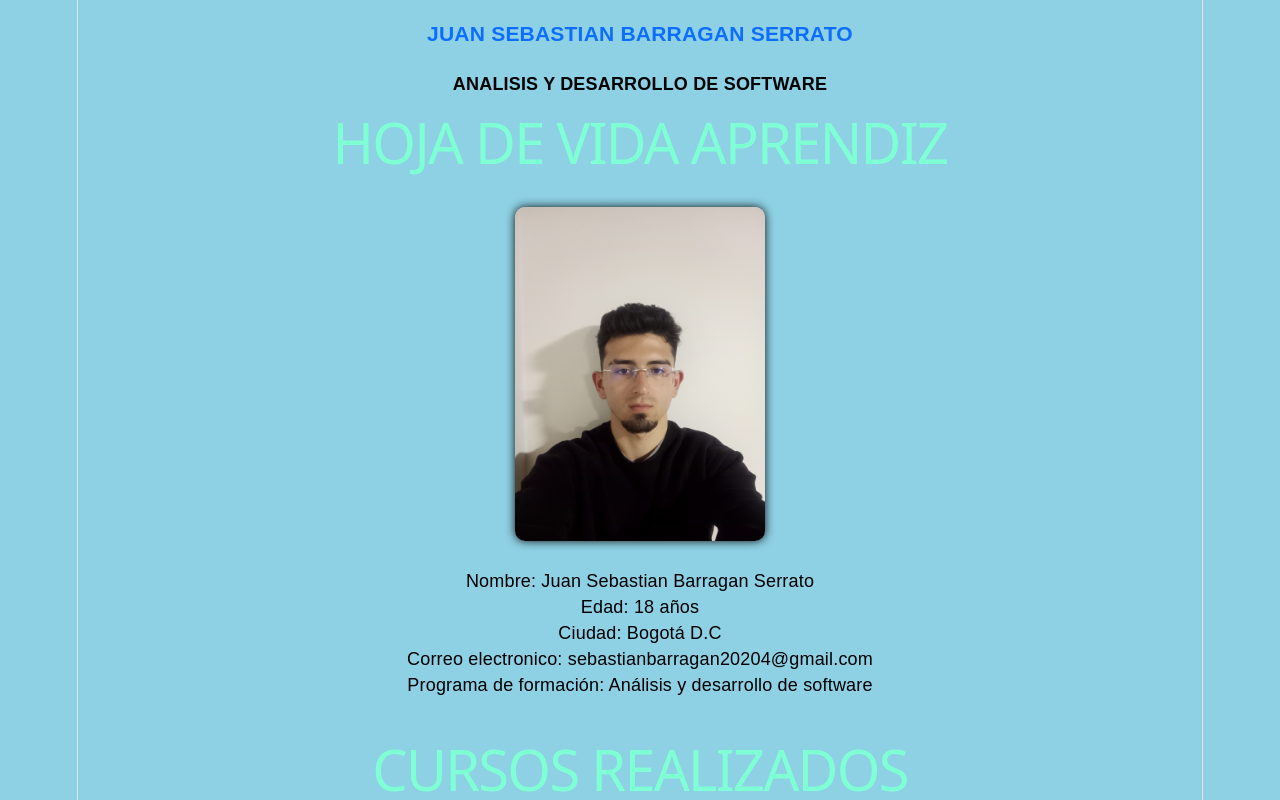
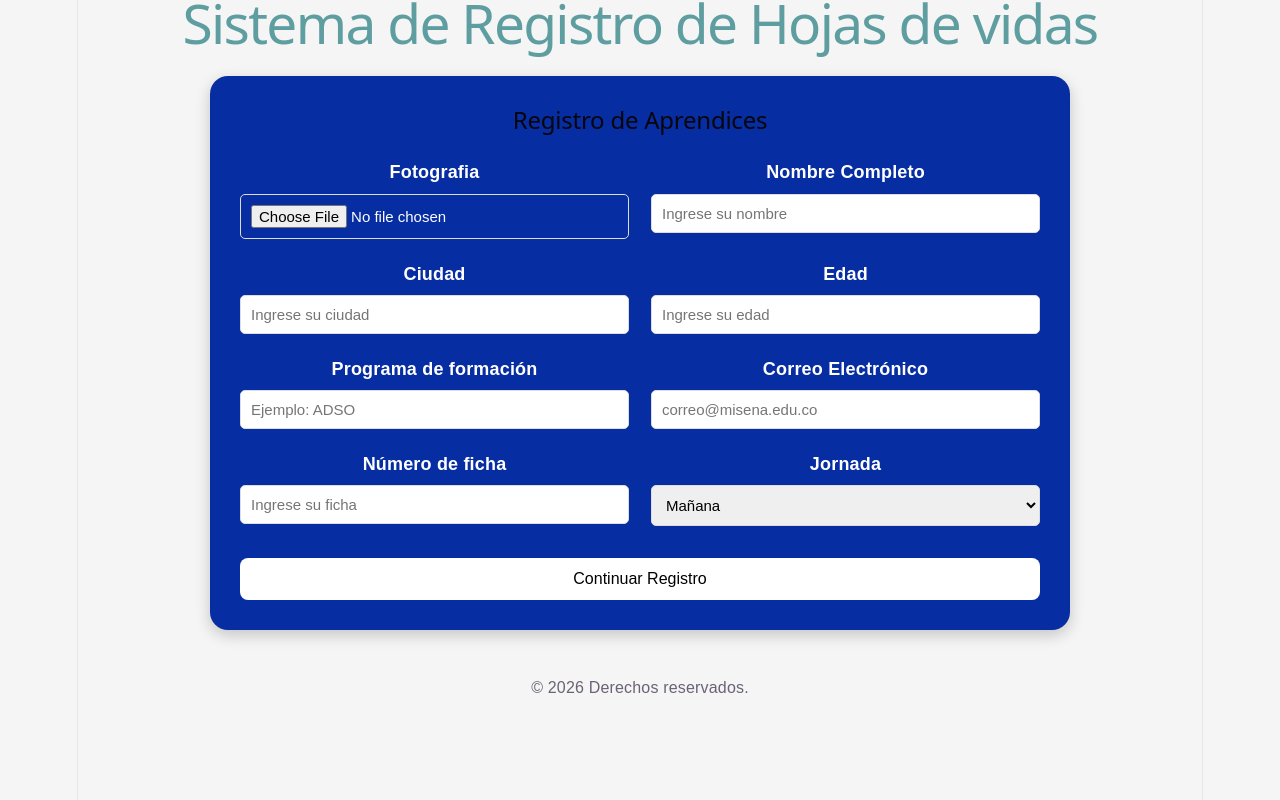
Before and after one commit to JuanbarraSe/ProyectoReact, a React (Vite) app: page / in a window 1280 px wide. Shown: the top 800 px of the page. Built offline with nearby package versions, Linux system fonts and the light colour scheme.

Commit message:
Cambio entre formularios

```diff
--- a/src/App.css
+++ b/src/App.css
@@ -1,34 +1,106 @@
 body{
-  background-color: #8ed0e4;
-  font-family: Arial, Helvetica, sans-serif;
-}
-
-h3{
-  color: #0d6efd;
-}
-
-h4{
-  color: #030303;
+    background-color: whitesmoke;
+    font-family: Arial, Helvetica, sans-serif;
+    margin: 0;
+    padding: 0;
 }
 
 h1{
-  color:aquamarine;
+    color:cadetblue;
+    text-align: center;
+    font-size: 55px;
+    margin-top: 10px;
+    margin-bottom: 10px;
 }
 
-p{
-  color:black;
-  font-size: 18px;
+h2{
+    text-align: center;
+    margin-bottom: 25px;
 }
 
-img{
-  border-radius: 10px;
-  margin: 20px;
-  box-shadow: 0 0 10px rgb(15, 14, 14);
+.formulario{
+    background-color: rgb(6, 45, 162);
+    color: white;
+    width: 800px;
+    margin: 30px auto;
+    padding: 30px;
+    border-radius: 18px;
+    box-shadow: 0 5px 15px rgba(0,0,0,.2);
+}
+
+form{
+    display: grid;
+    grid-template-columns: repeat(2, 1fr);
+    gap: 22px;
+}
+
+.Grupo{
+    display: flex;
+    flex-direction: column;
+}
+
+label{
+    text-align: center;
+    font-weight: bold;
+    margin-bottom: 8px;
+    font-size: 18px;
+}
+
+input,
+select{
+    width: 100%;
+    padding: 10px;
+    border: 1px solid #ddd;
+    border-radius: 5px;
+    box-sizing: border-box;
+    font-size: 15px;
+}
+
+input:focus,
+select:focus{
+    outline: none;
+    border: 2px solid #4f46e5;
 }
 
 button{
-  border-radius: 15px;
-  width: 100px;
-  color: #f5f5f5;
-  background-color: darkblue;
+    grid-column: 1 / 3;
+    margin-top: 10px;
+    padding: 12px;
+    border: none;
+    border-radius: 8px;
+    background: white;
+    color: black;
+    font-size: 16px;
+    cursor: pointer;
+    width: 100%;
 }
+
+button:hover{
+    background: wheat;
+}
+
+footer{
+    text-align: center;
+    margin-top: 15px;
+    font-size: 16px;
+}
+
+.academico{
+    background-color: rgb(6, 45, 162);
+    color: white;
+    width: 800px;
+    margin: 30px auto;
+    padding: 30px;
+    border-radius: 18px;
+    box-shadow: 0 5px 15px rgba(0,0,0,.2);
+}
+
+.experiencia{
+    background-color: rgb(6, 45, 162);
+    color: white;
+    width: 800px;
+    margin: 30px auto;
+    padding: 30px;
+    border-radius: 18px;
+    box-shadow: 0 5px 15px rgba(0,0,0,.2);
+}
--- a/src/App.jsx
+++ b/src/App.jsx
@@ -1,51 +1,69 @@
-import { useState } from 'react'
-import foto from "./assets/Foto.jpg"
+import { useState } from "react";
+import Header from './components/header'
+import Formulario from './components/FormularioDatos'
+import Footer from './components/footer'
+import Academico from "./components/FormularioAcademico";
+import Experiencia from "./components/FormularioExperiencia";
 import './App.css'
 
 function App() {
-  const [count, setCount] = useState(0)
+
+  const[paso, setPaso] = useState(1);
+
+  const [persona, setPersona] = useState({
+    foto: null,
+    nombre: "",
+    ciudad: "",
+    edad: "",
+    programa: "",
+    correo:"",
+    ficha:"",
+    jornada:"Mañana",
+
+    //Informacion de estudios
+    nivel:"",
+    titulo:"",
+    cursos: "",
+    institución:"",
+    anio:"",
+
+
+    //Experiencia
+    empresa:"",
+    tiempo:"",
+    cargo:"",
+    funciones:""
+  })
 
   return (
     <>
-    <div>
-      <h3>JUAN SEBASTIAN BARRAGAN SERRATO</h3>
-      <h4>ANALISIS Y DESARROLLO DE SOFTWARE</h4>
-      <h1>HOJA DE VIDA APRENDIZ</h1>
-      <img src={foto} alt="Foto de perfil" width="250"></img>
-      <p>Nombre: Juan Sebastian Barragan Serrato</p>
-      <p>Edad: 18 años</p>
-      <p>Ciudad: Bogotá D.C</p>
-      <p>Correo electronico: sebastianbarragan20204@gmail.com</p>
-      <p>Programa de formación: Análisis y desarrollo de software</p>
-    </div>
-    <br></br>
+    <Header/>
+    {
+      paso == 1 && <Formulario
+        persona = {persona}
+        setPersona = {setPersona}
+        siguiente = {() => setPaso(2)}
+        />
+    }
 
-    <div>
-      <h1>CURSOS REALIZADOS</h1>
-      <p>
-        Bilingüismo: Nivel 1-2 <br></br>
-        Técnico: Programación de software
-      </p>
-    </div>
+    {
+      paso == 2 && <Academico
+      persona={persona}
+      setPersona={setPersona}
+      anterior = {() => setPaso(1)}
+      siguiente={() => setPaso(3)}
+      />
+    }
 
-    <div>
-      <h1>OBEJTIVO PROFESIONAL</h1>
-      <p>¿Por qué desea aprender React?
-        <br></br>
-        Para mejorar mis habilidades como desarollador.
-      </p>
-      <br></br>
-      <p>¿En qué tipo de proyectos le gustaría utilizarlo?</p>
-      <p>
-        En el sector público, marketing y finanzas.
-      </p>
-    </div>
-    <br></br>
-    <div>
-      <button>Conoce más sobre mí</button>
-    </div>
+    {
+      paso == 3 && <Experiencia
+      persona={persona}
+      setPersona={setPersona}
+      anterior= {() => setPaso(2)}
+      />
+    }
+    <Footer/>
     </>
   )
 }
-
 export default App
--- /dev/null
+++ b/src/components/FormularioAcademico.jsx
@@ -0,0 +1,60 @@
+import { useState } from "react";
+function Academico({persona, setPersona, anterior, siguiente}){
+
+    const [formación, setFormación] = useState("");
+    const [titulo, setTitulo] = useState("");
+    const [cursos, setCursos] = useState("");
+    const [institución, setInstitución] = useState("");
+    const [año, setAño] = useState("");
+
+    const continuar = (e) => {
+
+        e.preventDefault();
+        alert("Datos academicos ingresados correctamente");
+        if(siguiente){
+            siguiente();
+        }
+    }
+    return (
+        <div className="academico">
+            <h2>DATOS ACADEMICOS</h2>
+
+            <form onSubmit={continuar}>
+                <div className="Grupo">
+                    <label>Nivel de formación</label>
+                    <select>
+                        <option>Técnico</option>
+                        <option>Tecnólogo</option>
+                        <option>Profesional</option>
+                        <option>Maestría</option>
+                    </select>
+                </div>
+
+                <div className="Grupo">
+                    <label>Titulo Obtenido</label>
+                    <input type="text" placeholder="Ingrese el titulo"/>
+                </div>
+
+                <div className="Grupo">
+                    <label>Cursos Realizados</label>
+                    <input type="text" placeholder="Escriba sus cursos"/>
+                </div>
+
+                <div className="Grupo">
+                    <label>Institución Educativa</label>
+                    <input type="text" placeholder="Ingrese la institución"/>
+                </div>
+
+                <div className="Grupo">
+                    <label>Año de Graduación</label>
+                    <input type="text" placeholder="Ejemplo: 2025"/>
+                </div>
+
+                <button type="button" onClick={anterior}> ← Anterior </button>
+                <button type="submit"> Continuar → </button>
+            </form>
+        </div>
+    )
+}
+
+export default Academico
--- /dev/null
+++ b/src/components/FormularioDatos.jsx
@@ -0,0 +1,100 @@
+import { useState } from "react";
+function Formulario({siguiente}){
+
+    const [foto, setFoto] = useState(null);
+    const [nombre, setNombre] = useState("");
+    const [ciudad, setCiudad] = useState("");
+    const [edad, setEdad] = useState("");
+    const [programa, setPrograma] = useState("");
+    const [correo, setCorreo] = useState("");
+    const [ficha, setFicha] = useState("");
+    const [jornada, setJornada] = useState("Mañana");
+
+    const continuar = (e) => {
+
+        e.preventDefault();
+        alert("Los datos fueron capturados correctamente");
+        if(siguiente){
+            siguiente();
+        }
+    }
+    return (
+        <div className="formulario">
+            <h2>Registro de Aprendices</h2>
+
+            <form onSubmit={continuar}>
+
+                <div className="Grupo">
+                    <label>Fotografia</label>
+                    <input type="file" accept="image/*"
+                    onChange={(e) => setFoto(e.target.files[0])}
+                    />
+                </div>
+
+                <div className="Grupo">
+                    <label>Nombre Completo</label>
+                    <input type="text" placeholder="Ingrese su nombre"
+                    value={nombre}
+                    onChange = {(e) => setNombre(e.target.value)}
+                    />
+                </div>
+
+                <div className="Grupo">
+                    <label>Ciudad</label>
+                    <input type="text" placeholder="Ingrese su ciudad"
+                    value={ciudad}
+                    onChange={(e) => setCiudad(e.target.value)}
+                    />
+                </div>
+
+                <div className="Grupo">
+                    <label>Edad</label>
+                    <input type="number" placeholder="Ingrese su edad"
+                    value={edad}
+                    onChange={(e) => setEdad(e.target.value)}
+                    />
+                </div>
+
+                <div className="Grupo">
+                    <label>Programa de formación</label>
+                    <input type="text" placeholder="Ejemplo: ADSO"
+                    value={programa}
+                    onChange={(e) => setPrograma(e.target.value)}
+                    />
+                </div>
+
+                <div className="Grupo">
+                    <label>Correo Electrónico</label>
+                    <input type="email" placeholder="correo@misena.edu.co"
+                    value={correo}
+                    onChange={(e) => setCorreo(e.target.value)}
+                    />
+                </div>
+
+                <div className="Grupo">
+                    <label>Número de ficha</label>
+                    <input type="number" placeholder="Ingrese su ficha"
+                    value={ficha}
+                    onChange={(e) => setFicha(e.target.value)}
+                    />
+                </div>
+
+                <div className="Grupo">
+                    <label>Jornada</label>
+                    <select value={jornada}
+                    onChange={(e) => setJornada(e.target.value)}>
+                        <option>Mañana</option>
+                        <option>Tarde</option>
+                        <option>Noche</option>
+                        <option>Mixta</option>
+                    </select>
+                </div>
+
+                <button type="submit">
+                    Continuar Registro
+                </button>
+            </form>
+        </div>
+    )
+}
+export default Formulario
--- /dev/null
+++ b/src/components/FormularioExperiencia.jsx
@@ -0,0 +1,49 @@
+import { useState } from "react";
+function Experiencia({anterior}){
+
+    const [empresa, setEmpresa] = useState("");
+    const [experiencia, setExperiencia] = useState("");
+    const [cargo, setCargo] = useState("");
+    const [funciones, setFunciones] = useState("");
+
+    const continuar = (e) => {
+        e.preventDefault();
+        alert("Datos de experiencia cargados correctamente");
+        if(siguiente){
+            siguiente();
+        }
+    }
+
+    return (
+        <div className="experiencia">
+            <h2>EXPERIENCIA</h2>
+
+            <form onSubmit={continuar}>
+
+                <div className="Grupo">
+                    <label>Empresa</label>
+                    <input type="text" placeholder="Nombre de la empresa"/>
+                </div>
+
+                <div className="Grupo">
+                    <label>Tiempo de Experiencia</label>
+                    <input type="text" placeholder="Eejmeplo: 1"/>
+                </div>
+
+                <div className="Grupo">
+                    <label>Cargo</label>
+                    <input type="text" placeholder="Cargo desempeñado"/>
+                </div>
+
+                <div className="Grupo">
+                    <label>Funciones Desempeñadas</label>
+                    <input type="text" placeholder="Describa las funciones realizadas"/>
+                </div>
+
+                <button type="button" onClick={anterior}> ← Anterior </button>
+                <button type="submit"> Finalizar → </button>
+            </form>
+        </div>
+    )
+}
+export default Experiencia
--- /dev/null
+++ b/src/components/footer.jsx
@@ -0,0 +1,10 @@
+function Footer(){
+    return (
+        <footer>
+            <p>
+                © 2026 Derechos reservados.
+            </p>
+        </footer>
+    )
+}
+export default Footer
--- /dev/null
+++ b/src/components/header.jsx
@@ -0,0 +1,8 @@
+function Header(){
+    return (
+        <header>
+            <h1>Sistema de Registro de Hojas de vidas</h1>
+        </header>
+    )
+}
+export default Header
```
Also changed, not shown: src/components/perfil.jsx (added).
